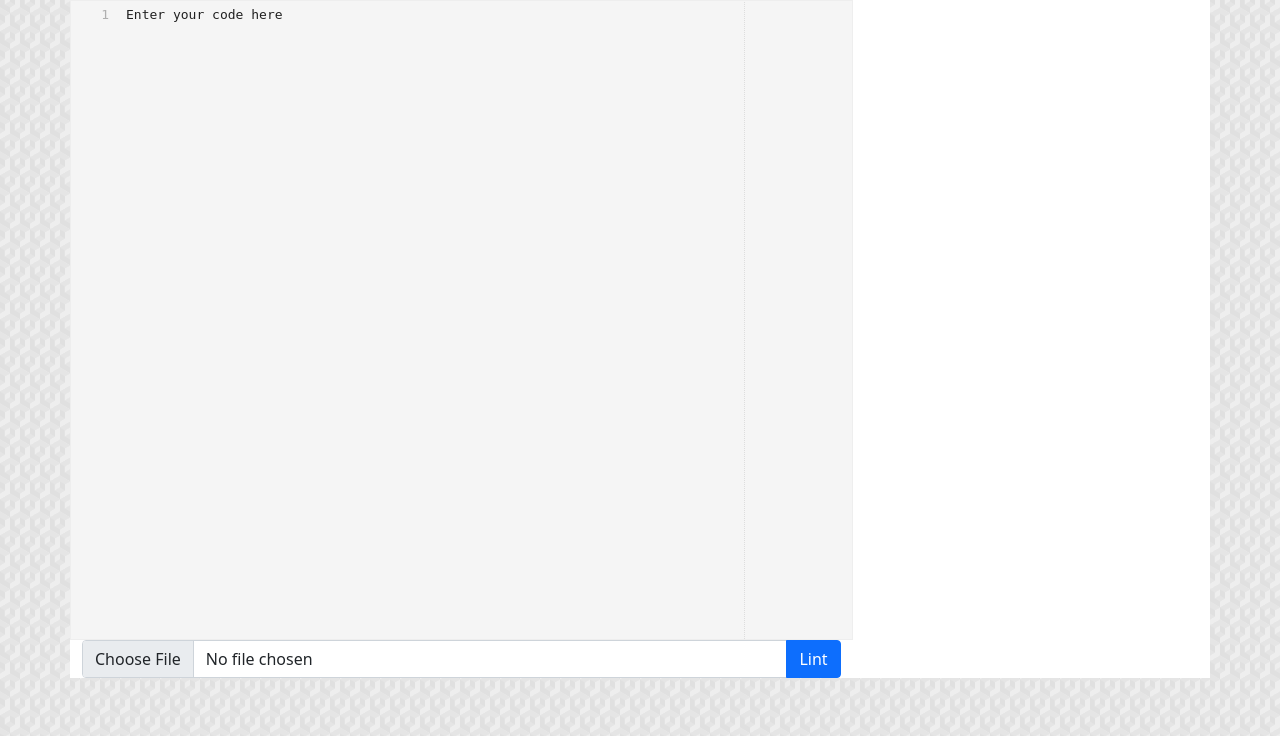
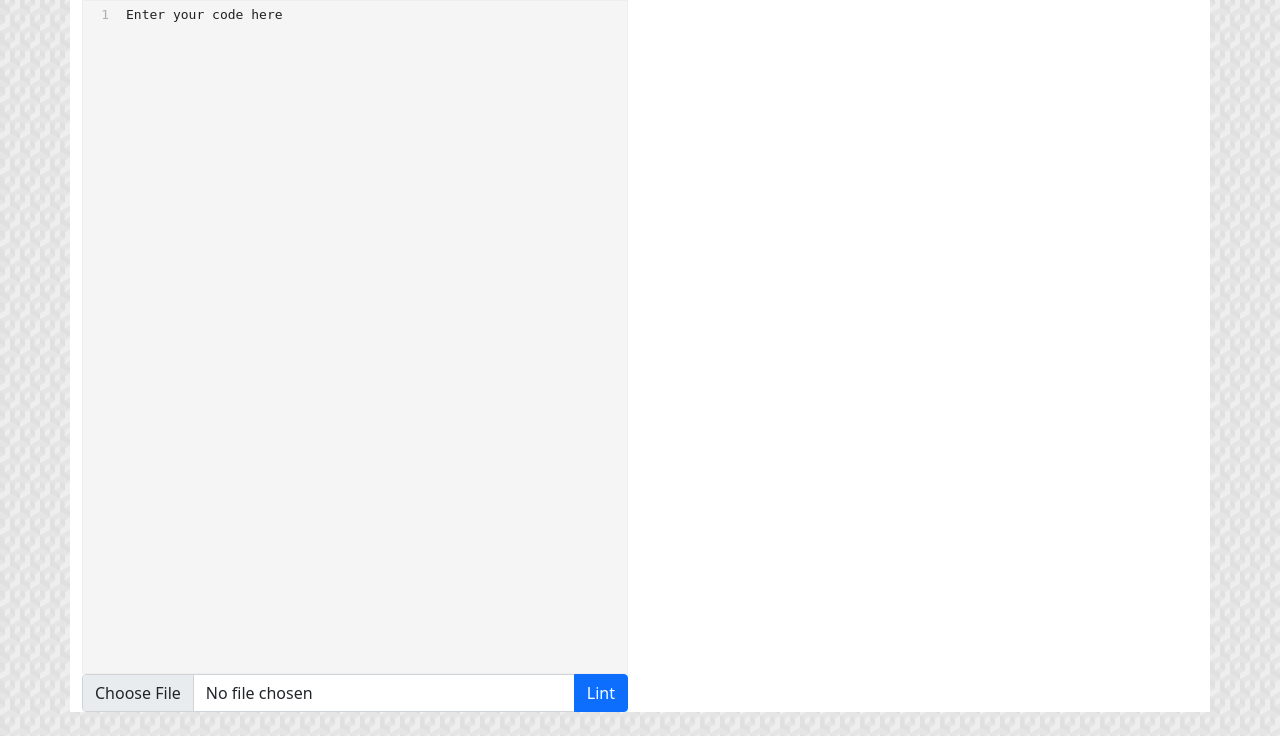
Before and after one commit to GiraffeReversed/edulint, a Flask app: page /editor in a window 1280 px wide. Shown: the part 64-800 px from the top of the page. Run offline with Flask 2, Linux system fonts and the light colour scheme; some libraries are stand-ins or nearby versions.

Commit message:
style: layout blocks

```diff
--- a/static/style.css
+++ b/static/style.css
@@ -1,14 +1,23 @@
 .breakpoints {width: .8em;}
+
+.content {
+    height: 89vh;
+}
 
 .problemMarker {
     color: #822;
     text-decoration: none;
 }
 
+#code-block {
+    display: flex;
+    flex-direction: column;
+}
+
 .CodeMirror {
     font-size: 13px;
-    width: min(66vw, 100ch);
-    height: 80vh;
+    max-width: min(60vw, 100ch);
+    flex-grow: 1;
     border: 1px solid #eee;
 }
 
@@ -24,7 +33,6 @@
 }
 
 #problems-block {
-    max-height: 85vh;
     overflow-y: auto;
 }
 
--- a/templates/editor.html
+++ b/templates/editor.html
@@ -15,14 +15,11 @@
 
 {% block content %}
 
-<div id="analysis-block" class="container-lg">
-  <div class="row">
-    <div id="code-block" class="col">
-      <div class="row">
+<div id="analysis-block" class="container-lg h-100">
+  <div class="row h-100">
+    <div id="code-block" class="col h-100">
         <textarea name="code" id="code" placeholder="Enter your code here">{{textarea}}</textarea>
-      </div>
 
-      <div class="row">
         <div class="input-group">
           <input type="file" class="form-control" id="inputFile" aria-describedby="analysisSubmit" aria-label="Upload">
           <button class="btn btn-primary" type="button" id="analysisSubmit">
@@ -30,10 +27,9 @@
             Lint
           </button>
         </div>
-      </div>
     </div>
 
-    <div id="problems-block" class="col">
+    <div id="problems-block" class="col h-100">
     </div>
   </div>
 </div>
```
